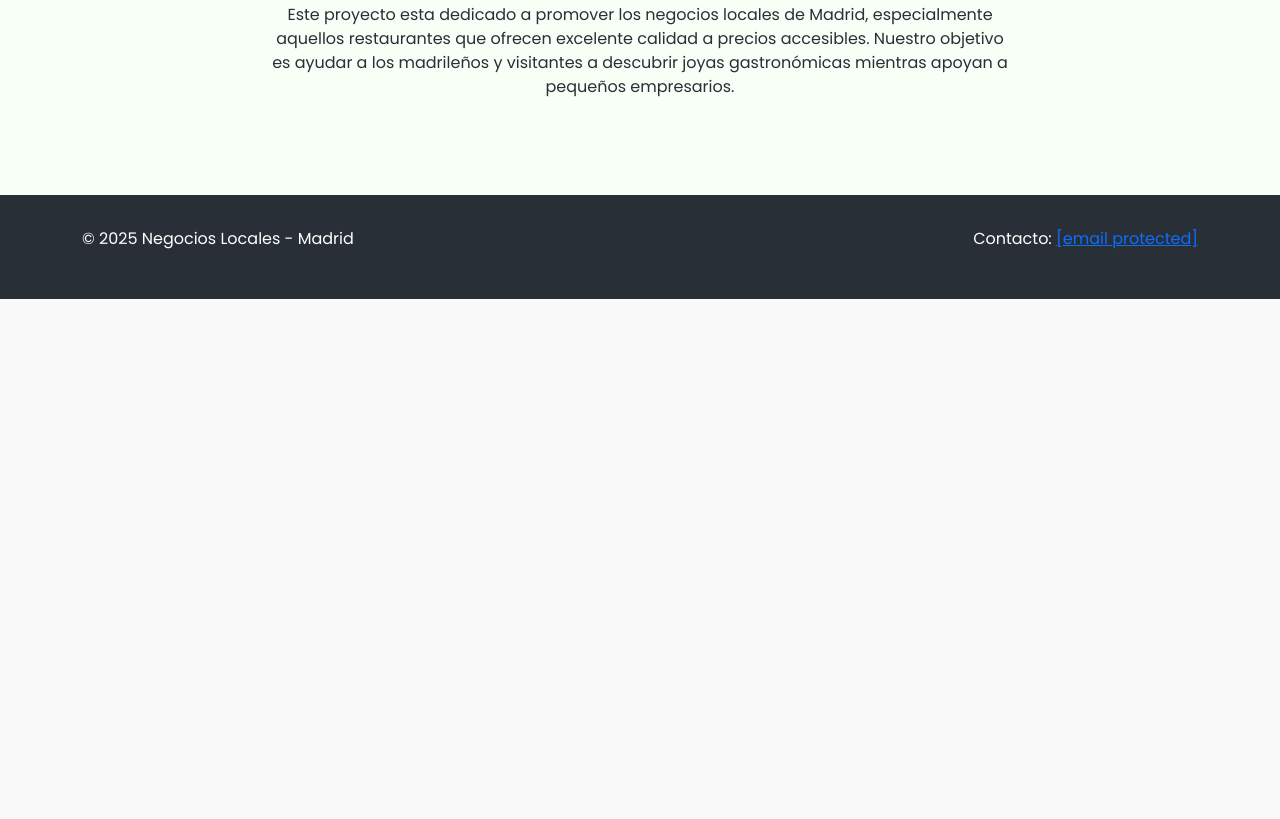
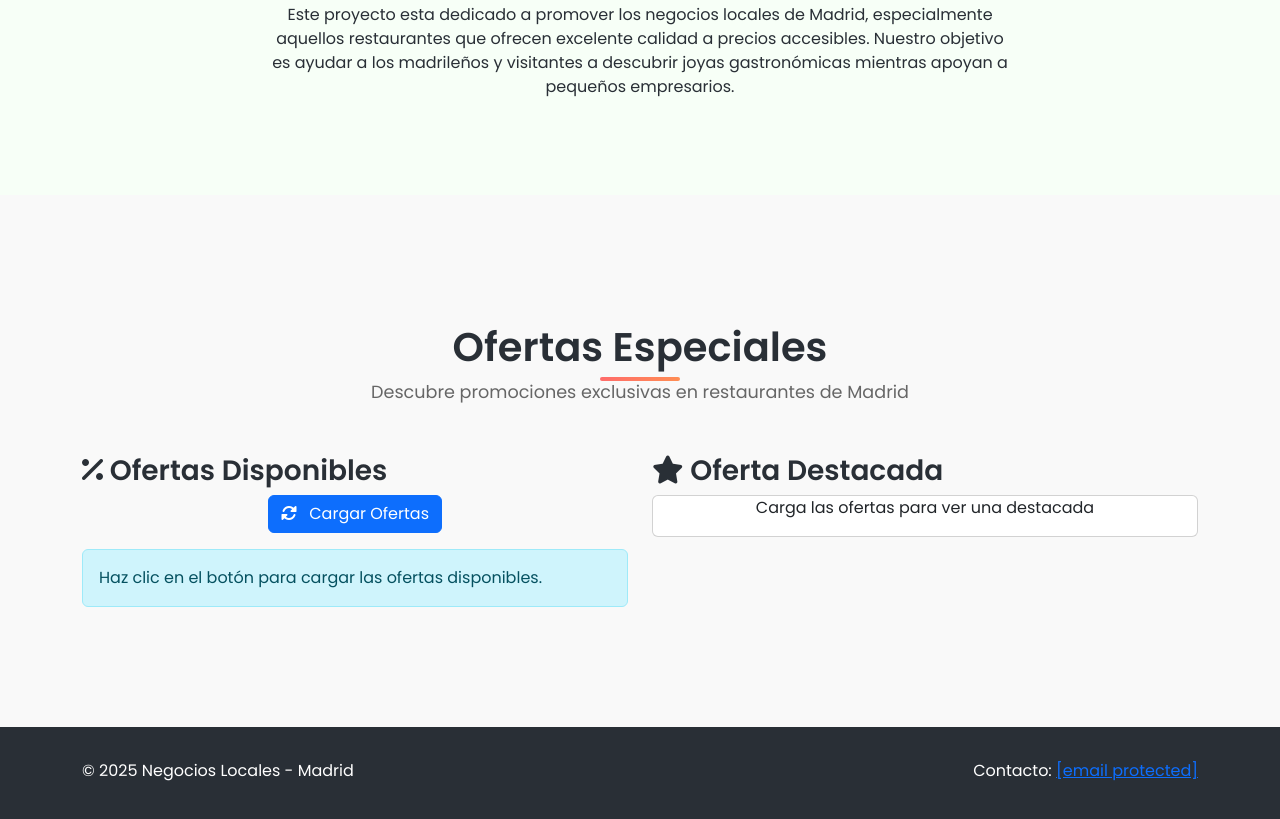
Before and after one commit to 3ds0m/FRONTTFG, a plain HTML site: page index.html in a window 1280 px wide. Shown: the part 1691-2510 px from the top of the page. Before the commit the page ends 1990 px from the top, so only its background shows below. Drawn offline with nearby package versions, Linux system fonts and the light colour scheme; no server answers; placeholder pictures from the web are drawn by us.

Commit message:
Seccion ofertas html

```diff
--- a/index.html
+++ b/index.html
@@ -102,6 +102,44 @@
       </div>
     </div>
   </section>
+  <!-- ZONA OFERTAS - Agregar esta sección después de la sección "low-cost" -->
+<section id="ofertas" class="mt-5">
+  <div class="container">
+    <div class="section-header">
+      <h2>Ofertas Especiales</h2>
+      <p>Descubre promociones exclusivas en restaurantes de Madrid</p>
+    </div>
+    <div class="row">
+      <div class="col-lg-6 mb-4">
+        <div class="ofertas-container">
+          <h3><i class="fas fa-percentage"></i> Ofertas Disponibles</h3>
+          <div class="text-center mb-3">
+            <button id="load-offers-btn" class="btn btn-primary">
+              <i class="fas fa-sync-alt me-2"></i> Cargar Ofertas
+            </button>
+          </div>
+          <div id="offers-container" class="row g-3">
+            <!-- Las tarjetas de ofertas se generarán dinámicamente con JavaScript -->
+            <div class="col-12">
+              <div class="alert alert-info">
+                Haz clic en el botón para cargar las ofertas disponibles.
+              </div>
+            </div>
+          </div>
+        </div>
+      </div>
+      <div class="col-lg-6">
+        <div class="oferta-destacada">
+          <h3><i class="fas fa-star"></i> Oferta Destacada</h3>
+          <div id="featured-offer-box" class="card">
+            <!-- Inicialmente, solo muestra un mensaje de espera hasta que se seleccione una oferta -->
+            <p class="text-center">Carga las ofertas para ver una destacada</p>
+          </div>
+        </div>
+      </div>
+    </div>
+  </div>
+</section>
 
   <!-- FOOTER -->
   <footer>
```
Also changed, not shown: Scripts/Cocina/main.js (+4 -4 lines), img/default-restaurant.jpg (added).
